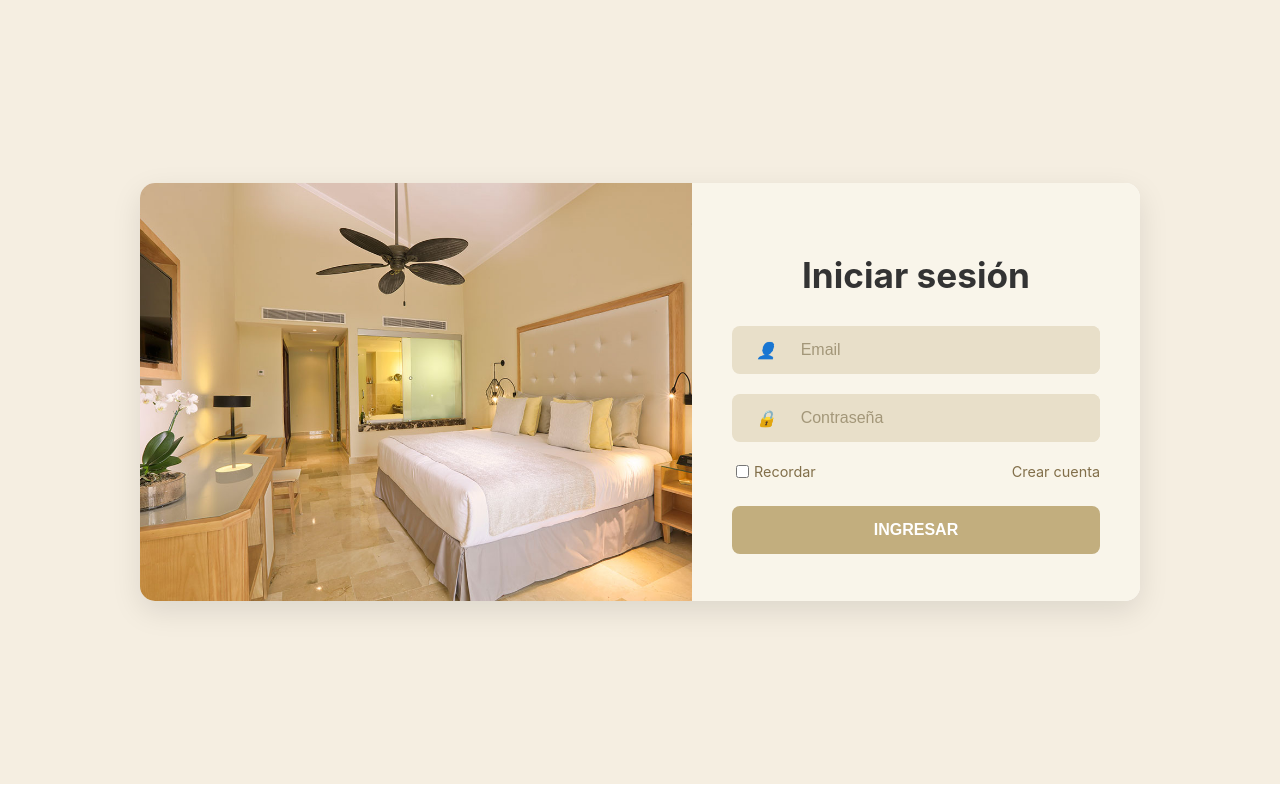
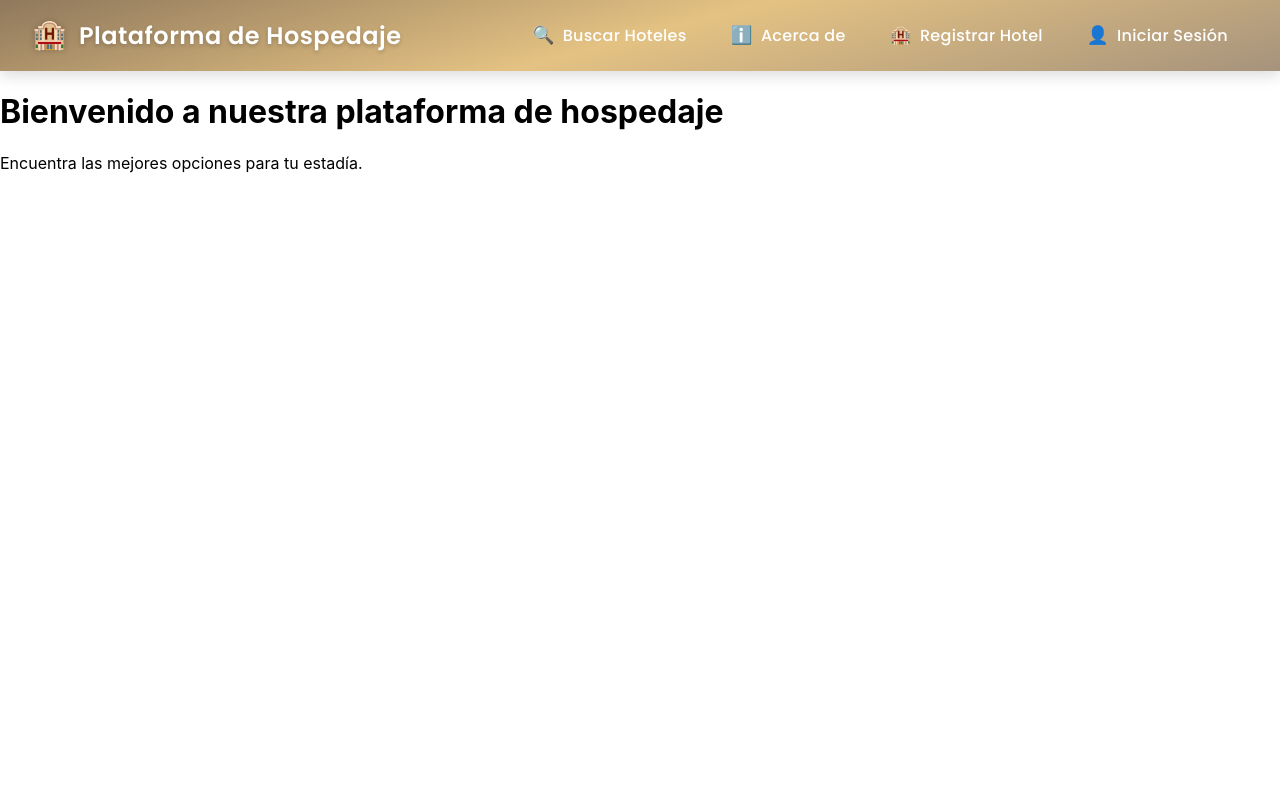
Before and after one commit to EnriqueTJ-11/ComputacionaHotel, a React (Create React App) app in the folder frontend/: page / in a window 1280 px wide. Built offline with nearby package versions, Linux system fonts and the light colour scheme; no server answers.

Commit message:
inicio y navbar

```diff
--- a/frontend/package.json
+++ b/frontend/package.json
@@ -17,6 +17,7 @@
   },
   "scripts": {
     "start": "react-scripts start",
+    "dev": "react-scripts start",
     "build": "react-scripts build",
     "test": "react-scripts test",
     "eject": "react-scripts eject"
--- a/frontend/src/App.jsx
+++ b/frontend/src/App.jsx
@@ -1,6 +1,8 @@
+import InicioSesion from './pages/inicioSesion';
+import NavbarNoAuth from './components/NavbarNoAuth';
 import Inicio from './pages/inicio';
 import Register from './pages/Register';
-import Navbar from './components/navBar';
+
 import { BrowserRouter as Router, Routes, Route } from 'react-router-dom';
 import axios from 'axios';
 import { useEffect } from 'react';
@@ -18,9 +20,11 @@ function App() {
 
   return (
     <Router>
+      <NavbarNoAuth />
       <div className="App">
         <Routes>
           <Route path="/" element={<Inicio />} />
+          <Route path="/inicioSesion" element={<InicioSesion />} />
           <Route path="/register" element={<Register />} />
         </Routes>
       </div>
--- /dev/null
+++ b/frontend/src/components/NavbarNoAuth.jsx
@@ -0,0 +1,53 @@
+// src/components/NavbarNoAuth.jsx
+import { Link, useLocation } from 'react-router-dom';
+import { motion } from 'framer-motion';
+import '../styles/navBar.css'; // Reutilizamos los estilos
+
+function NavbarNoAuth() {
+    const location = useLocation();
+  return (
+    <motion.nav
+      className="navbar"
+      initial={{ y: -100 }}
+      animate={{ y: 0 }}
+      transition={{ duration: 0.8 }}
+    >
+      <Link to="/" className="logo-link">
+        <div className="logo">
+          <span className="logo-icon">🏨</span>
+          <span className="logo-text">Plataforma de Hospedaje</span>
+        </div>
+      </Link>
+
+      <ul className="nav-links">
+        <li>
+          <Link to="/buscar">
+            <span className="nav-icon">🔍</span>
+            <span className="nav-text">Buscar Hoteles</span>
+          </Link>
+        </li>
+        <li >
+          <Link to="/acerca-de">
+            <span className="nav-icon">ℹ️</span>
+            <span className="nav-text">Acerca de</span>
+          </Link>
+        </li>
+        <li className={location.pathname === '/register' ? 'blinking-login' : ''}>
+          <Link to="/register">
+            <span className="nav-icon">🏨</span>
+            <span className="nav-text">Registrar Hotel</span>
+          </Link>
+
+        </li>
+        <li className={location.pathname === '/inicioSesion' ? 'blinking-login' : ''}>
+          <Link to="/inicioSesion">
+            <span className="nav-icon">👤</span>
+            <span className="nav-text">Iniciar Sesión</span>
+          </Link>
+        </li>
+      </ul>
+    </motion.nav>
+  );
+}
+
+export default NavbarNoAuth;
--- a/frontend/src/components/RegisterHotel.jsx
+++ b/frontend/src/components/RegisterHotel.jsx
@@ -163,7 +163,7 @@ const RegisterHotel = () => {
             <div className="form-actions">
               <button type="submit" className="register-button">REGISTRAR HOTEL</button>
               <p className="login-link">
-                ¿Ya tienes una cuenta? <Link to="/">Inicia sesión</Link>
+                ¿Ya tienes una cuenta? <Link to="/inicioSesion">Inicia sesión</Link>
               </p>
             </div>
           </form>
--- a/frontend/src/pages/inicio.jsx
+++ b/frontend/src/pages/inicio.jsx
@@ -1,12 +1,13 @@
-// pages/inicio.jsx
+// src/pages/Inicio.jsx
 import React from 'react';
-import LoginPage from '../components/LoginPage';
+import '../styles/Inicio.css'; // Si tienes estilos para esta página
 
 function Inicio() {
   return (
-    <div className="inicio-container">
-      <LoginPage />
-
+    <div>
+      <h1>Bienvenido a nuestra plataforma de hospedaje</h1>
+      <p>Encuentra las mejores opciones para tu estadía.</p>
+      {/* El resto del contenido de tu página de inicio */}
     </div>
   );
 }
--- /dev/null
+++ b/frontend/src/pages/inicioSesion.jsx
@@ -0,0 +1,14 @@
+// pages/inicio.jsx
+import React from 'react';
+import LoginPage from '../components/LoginPage';
+
+function Inicio() {
+  return (
+    <div className="inicio-container">
+      <LoginPage />
+
+    </div>
+  );
+}
+
+export default Inicio;
--- a/frontend/src/styles/navBar.css
+++ b/frontend/src/styles/navBar.css
@@ -5,7 +5,7 @@
   display: flex;
   justify-content: space-between;
   align-items: center;
-  background: linear-gradient(135deg, rgba(255,170,170,1) 0%, rgba(170,140,200,1) 50%, rgba(120,140,220,1) 100%);
+  background: linear-gradient(165deg,#8f785c, #e4c283, #a6937c);
   color: white;
   padding: 0.75rem 2rem;
   box-shadow: 0 4px 15px rgba(0, 0, 0, 0.15);
@@ -173,3 +173,18 @@
 .nav-links li.active a {
   animation: pulse 2s infinite;
 }
+
+@keyframes blink-login {
+  0% { background-color: #e0c7a7; }
+  50% { background-color: #c0a98d; } /* Un tono ligeramente diferente */
+  100% { background-color: #a6937c; }
+}
+
+.nav-links li.blinking-login a {
+  animation: blink-login 2s infinite alternate;
+  color: rgb(255, 255, 255);
+}
+
+.nav-links li.blinking-login::after {
+  display: none; /* Opcional: Ocultar el indicador inferior */
+}
```
